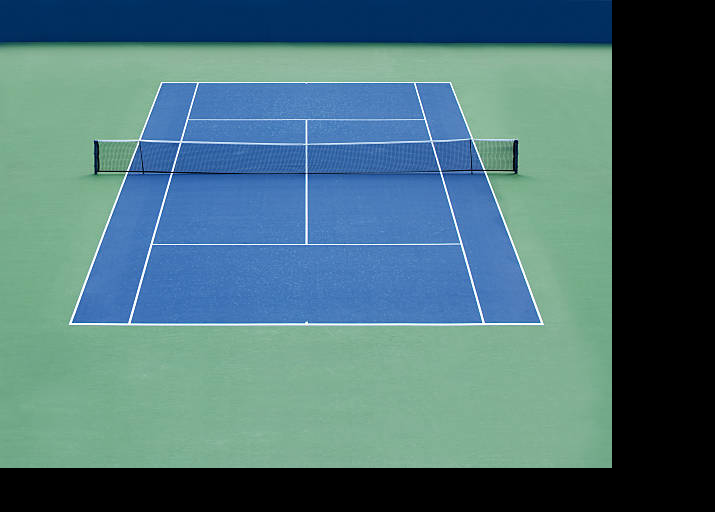
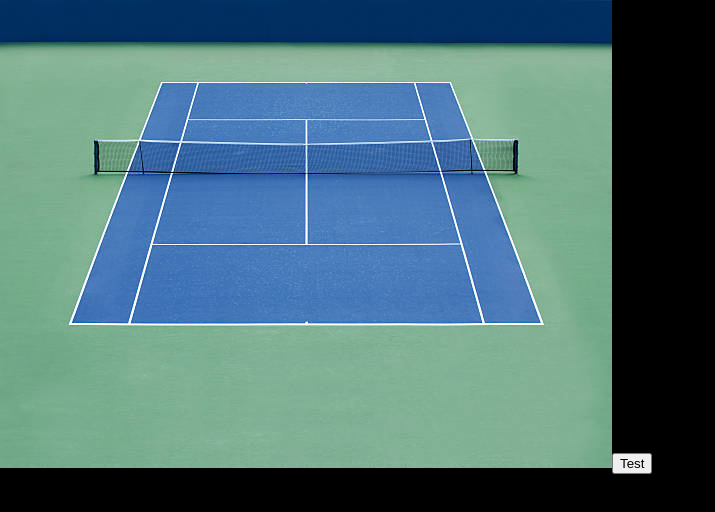
Before and after one commit to will-em/line-detection, a React (Create React App) app: page / in a window 1280 px wide. Shown: the top 512 px of the page, without its empty margins (0-715 px from the left). Built offline with nearby package versions, Linux system fonts and the light colour scheme.

Commit message:
Working function call

```diff
--- a/src/Images.js
+++ b/src/Images.js
@@ -1,10 +1,12 @@
 import './App.css';
-import court from './Images/tennis_court.jpeg'
+import court from './Images/tennis_court.jpeg';
+import {print} from './Test';
 
 function Images() {
   return (
       <div className='Images'>
         <img src={court} />
+        <button onClick={print}> Test </button>
       </div>
   );
 }
--- /dev/null
+++ b/src/Test.js
@@ -0,0 +1,3 @@
+export const print = () => {
+    console.log("Funkar");
+}
```
